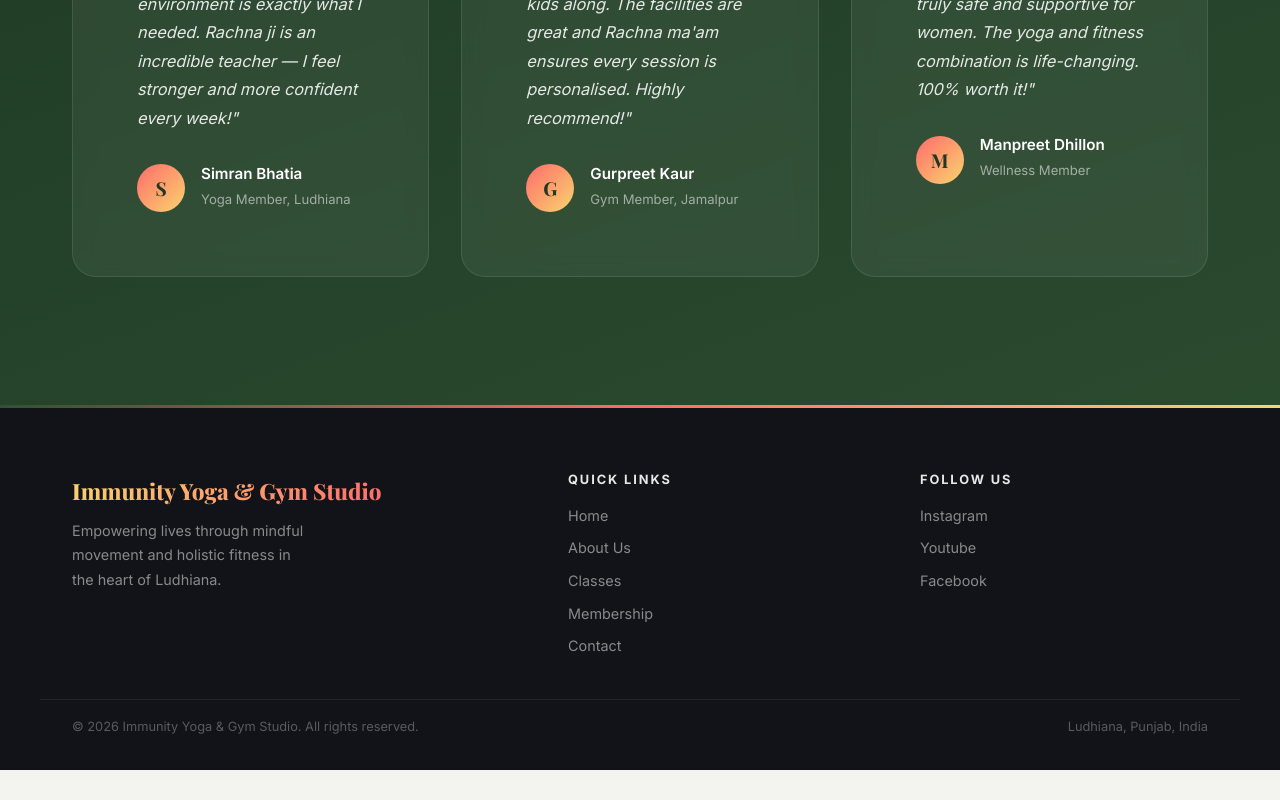
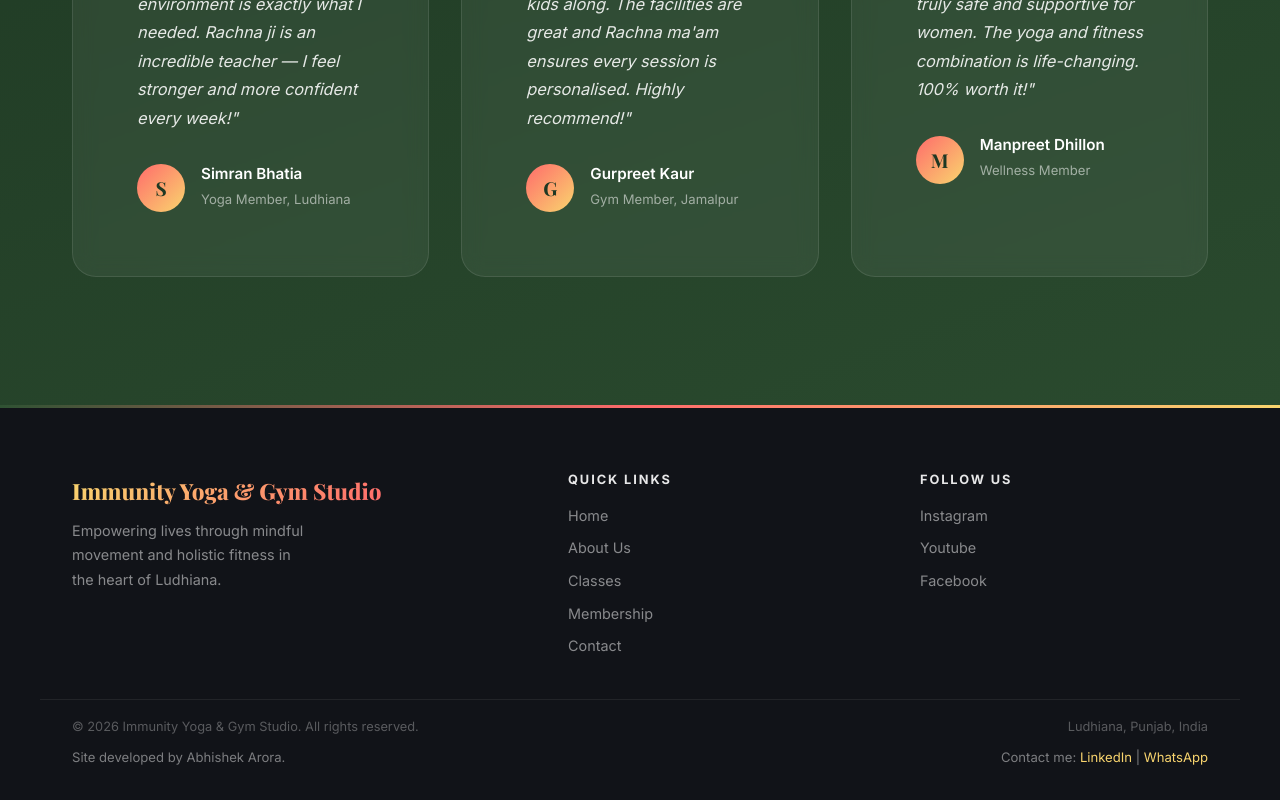
Before and after one commit to abhishekarora17/immunity-yoga, a Next.js app: page / in a window 1280 px wide. Shown: the part 2057-2857 px from the top of the page. Before the commit the page ends 2827 px from the top, so only its background shows below. Built offline with nearby package versions, Linux system fonts and the light colour scheme.

Commit message:
footer link added

```diff
--- a/src/components/layout/Footer.module.css
+++ b/src/components/layout/Footer.module.css
@@ -80,6 +80,29 @@
     font-size: 0.8rem;
 }
 
+.developer {
+    max-width: var(--max-width);
+    margin: var(--spacing-xs) auto 0;
+    padding: 0 var(--spacing-md);
+    display: flex;
+    justify-content: space-between;
+    align-items: center;
+    flex-wrap: wrap;
+    gap: var(--spacing-xs);
+    font-family: var(--font-body);
+    color: rgba(255, 255, 255, 0.45);
+    font-size: 0.82rem;
+}
+
+.developer a {
+    color: var(--color-accent);
+    transition: color var(--transition-fast);
+}
+
+.developer a:hover {
+    color: var(--color-secondary);
+}
+
 @media (max-width: 900px) {
     .container {
         grid-template-columns: 1fr 1fr;
--- a/src/components/layout/Footer.tsx
+++ b/src/components/layout/Footer.tsx
@@ -32,6 +32,16 @@ const Footer = () => {
                 <span>&copy; {new Date().getFullYear()} Immunity Yoga & Gym Studio. All rights reserved.</span>
                 <span>Ludhiana, Punjab, India</span>
             </div>
+            <div className={styles.developer}>
+                <span>Site developed by Abhishek Arora.</span>
+                <span>
+                    Contact me:
+                    {' '}
+                    <a href="https://www.linkedin.com/in/abhishek-arora-818942221" target="_blank" rel="noreferrer">LinkedIn</a>
+                    {' '}|{' '}
+                    <a href="https://wa.me/917355874070?text=Hi%20Abhishek%20%F0%9F%91%8B%0AI%20came%20across%20your%20Immunity%20Yoga%20and%20Gym%20Studio%20website%20and%20am%20interested%20in%20learning%20more%20and%20would%20love%20to%20connect%20with%20you." target="_blank" rel="noreferrer">WhatsApp</a>
+                </span>
+            </div>
         </footer>
     );
 };
--- a/src/components/layout/Header.tsx
+++ b/src/components/layout/Header.tsx
@@ -1,7 +1,7 @@
 'use client';
 
 import Link from 'next/link';
-import { useState } from 'react';
+import { useEffect, useState } from 'react';
 import { Menu, X } from 'lucide-react';
 import styles from './Header.module.css';
 
@@ -9,6 +9,26 @@ const Header = () => {
     const [isMenuOpen, setIsMenuOpen] = useState(false);
 
     const closeMenu = () => setIsMenuOpen(false);
+
+    useEffect(() => {
+        const closeOnScroll = () => {
+            setIsMenuOpen(false);
+        };
+
+        const closeOnDesktop = () => {
+            if (window.innerWidth >= 768) {
+                setIsMenuOpen(false);
+            }
+        };
+
+        window.addEventListener('scroll', closeOnScroll, { passive: true });
+        window.addEventListener('resize', closeOnDesktop);
+
+        return () => {
+            window.removeEventListener('scroll', closeOnScroll);
+            window.removeEventListener('resize', closeOnDesktop);
+        };
+    }, []);
 
     return (
         <header className={styles.header}>
```
